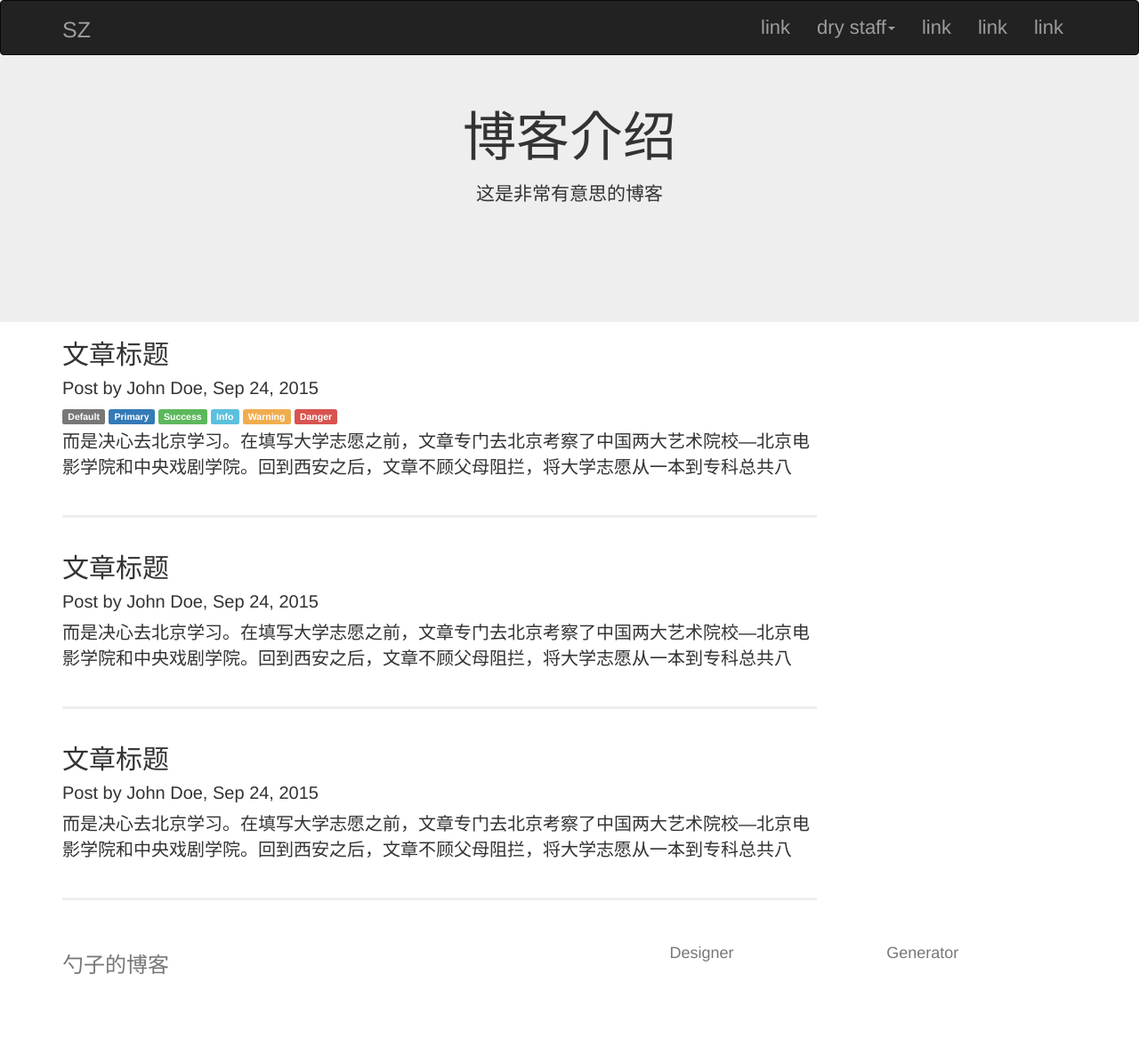
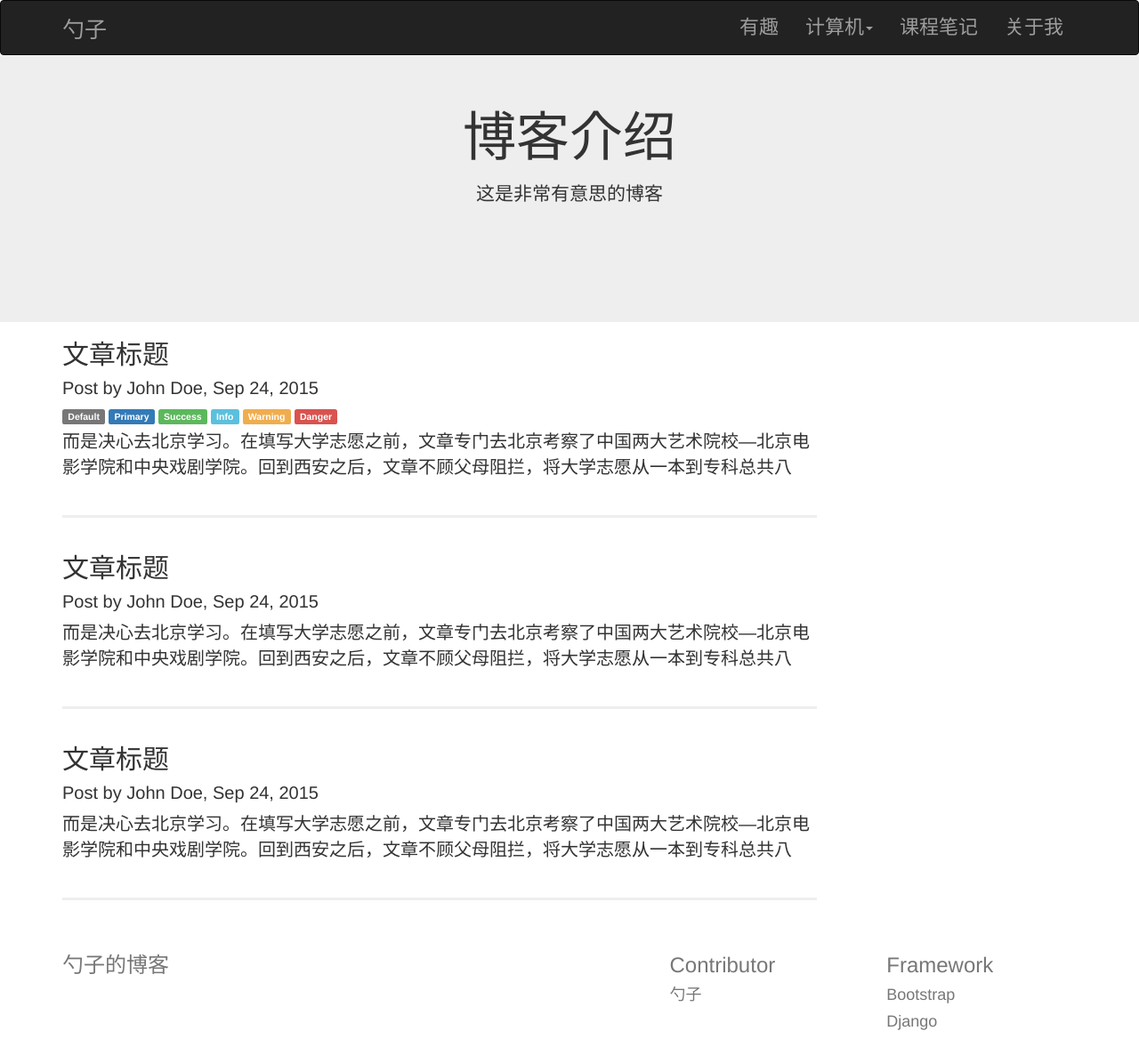
Before and after one commit to VERNIER-CALIPER/my_blog, a Django app: page /shaozi/ in a window 1280 px wide. Shown: the whole page at 89% size. Before the commit the page ends 1095 px from the top, so only its background shows below. Run offline with Django 3.2, Linux system fonts and the light colour scheme; data that the repository does not hold is empty; some libraries are stand-ins or nearby versions.

Commit message:
index view has been completed! haven't finish the

```diff
--- a/my_blog/urls.py
+++ b/my_blog/urls.py
@@ -16,9 +16,9 @@ Including another URLconf
 from django.conf.urls import url,include
 from django.contrib import admin
 from shaozi_blog.views import index
-
+app_name='my_blog'
 urlpatterns = [
     url(r'^admin/', admin.site.urls),
-    url(r'^$', index),
+    url(r'^$', index,name='index'),
     url(r'^shaozi/',include('shaozi_blog.urls'),name='shaozi'),
 ]
--- a/shaozi_blog/models.py
+++ b/shaozi_blog/models.py
@@ -9,8 +9,9 @@ class Articles(models.Model):
     path=models.FileField(upload_to='article/%Y/%m/%d')
     description=models.CharField(max_length=200,null=True)
     category=models.CharField(max_length=40,null=True)
+    language=models.CharField(max_length=50,null=True)
     permission=models.CharField(max_length=10,null=True)
-
+#language firld should be like b:C;g:python;  b mean blue g mean gray
     class meta:
         ordering=['-submit-date']
 
--- a/shaozi_blog/templates/shaozi_blog/base.html
+++ b/shaozi_blog/templates/shaozi_blog/base.html
@@ -2,26 +2,24 @@
 <!DOCTYPE html>
 <html>
 <head>
-<title>blog</title>
-
+{% block head_title %}
+<title>勺子的博客</title>
+{% endblock %}
 <meta charset="utf-8">
 <meta http-equiv="X-UA-Compatible" content="IE=edge">
 <meta name="viewport" content="width=device-width, initial-scale=1">
 
 <meta name="generator" content="Bluefish 2.2.7" >
 <meta name="author" content="ss" >
-<meta name="keywords" content="">
-<meta name="description" content="">
+<meta name="keywords" content="勺子 博客">
+<meta name="description" content="勺子的博客">
 <meta name="ROBOTS" content="NOINDEX, NOFOLLOW">
 <meta http-equiv="content-type" content="text/html; charset=UTF-8">
 <meta http-equiv="content-type" content="application/xhtml+xml; charset=UTF-8">
 <meta http-equiv="content-style-type" content="text/css">
 <link rel="stylesheet" href="{% static 'shaozi_blog/css/bootstrap.css' %}"  type="text/css">
 <link rel="stylesheet" href="{% static 'shaozi_blog/css/base.css' %}" type="text/css">
-{% autoescape off %}
 {% block different_css %} {% endblock %}
-{% endautoescape %}
-<!-- don't sure wether escape is needed -->
 
 </head>
 
@@ -37,21 +35,22 @@
           <span class="icon-bar"></span>
           <span class="icon-bar"></span>
         </button>
-        <a class="navbar-brand">SZ</a>
+        <a class="navbar-brand" href="/">勺子</a>
       </div>
 
       <div class="collapse navbar-collapse" id="blog_navbar_collapse">
         <ul class="nav navbar-nav navbar-right" >
-          <li><a href="#">link</a></li>
+
+          <li><a href="/shaozi/toy/">有趣</a></li>
           <li class="dropdown">
-            <a class="dropdown-toggle" data-toggle="dropdown" role="button" aria-haspopup="ture" aria-expanded="false">dry staff<span class="caret"></span></a>
+            <a class="dropdown-toggle" data-toggle="dropdown" role="button" aria-haspopup="ture" aria-expanded="false">计算机<span class="caret"></span></a>
             <ul class="dropdown-menu">
-              <li><a href="#">data structure and aglorithms</a></li>
+              <li><a href="/shaozi/date_aglo/"><h4>数据结构与算法</h4></a></li>
+              <li><a href="/shaozi/internet/"><h4>计算机网络</h4></a></li>
             </ul>
           </li>
-          <li><a href="#">link</a></li>
-          <li><a href="#">link</a></li>
-          <li><a href="#">link</a></li>
+          <li><a href="/shaozi/notes/">课程笔记</a></li>
+          <li><a href="/shaozi/my_profile/">关于我</a></li>
         </ul>
       </div>
     </div>
@@ -70,7 +69,6 @@
 	        <div class="hidden-xs hidden-sm">
 
 	        </div>
-	        <img src="" alt="">
 	        </div>
 	      </div>
 	    </div>
@@ -86,10 +84,13 @@
 	      <div class="col-sm-6 col-lg-5 col-lg-offset-1">
 	        <div class="row">
 	          <div class="col-xs-6">
-	          <h4>Designer</h4>
+	          <h3>Contributor</h3>
+	          <h4>勺子</h4>
 	          </div>
 	          <div class="col-xs-6">
-	          <h4>Generator</h4>
+	          <h3>Framework</h3>
+	          <h4>Bootstrap</h4>
+	          <h4>Django</h4>
 	          </div>
 	        </div>
 	      </div>
--- a/shaozi_blog/templates/shaozi_blog/index.html
+++ b/shaozi_blog/templates/shaozi_blog/index.html
@@ -14,13 +14,35 @@
   </div>
 </div>
 {% endblock %}
+
 {% block main %}
+<div class="recent_article">
 
-<div class="recent_article">
+{% for article in article_set %}
+  <a href="{% url 'shaozi_blog:article' pk=article.article_id %}"><h2>{{ article.title }}</h2></a>
+  <h5>{{ article.author.name }} , {{ article.submit_date }}</h5>
+  {% if article.language %}
+    <div class="row">
+      <div class="col-xs-10" style="margin-bottom :5px;">
+        {% for color , language in article.lang %}
+          <span class="label label-{{ color }}">{{ language|safe }}</span>
+        {% endfor %}
+      </div>
+    </div>
+  {% endif %}
+  <p>{{ article.description }}</p>
+  <hr>
+{% endfor %}
+
+
+
+
+
   <a href="http://www.baidu.com"><h2>文章标题</h2></a>
   <h5>Post by John Doe, Sep 24, 2015</h5>
   <div class="row">
     <div class="col-xs-10" style="margin-bottom: 5px;">
+
       <span class="label label-default ">Default</span>
       <span class="label label-primary">Primary</span>
       <span class="label label-success">Success</span>
--- a/shaozi_blog/urls.py
+++ b/shaozi_blog/urls.py
@@ -5,6 +5,6 @@ app_name = 'shaozi_blog'
 urlpatterns = [
     url(r'^$',views.index),
     url(r'^(?P<cate>\w+)/$', views.category , name='category'),
-    url(r'^article/(?P<year>[0-9]{4})-(?P<month>[0-9]{2})-(?P<day>[0-9]{2})-(?P<pk>[0-9]+)/$'
+    url(r'^article/(?P<pk>[0-9]+)/$'
          ,views.article,name='article'),
 ]
--- a/shaozi_blog/views.py
+++ b/shaozi_blog/views.py
@@ -1,9 +1,34 @@
 from django.shortcuts import render
+from shaozi_blog import models
+def index(request):
+    recent_articles=models.Articles.objects.all()[0:5]
+    if recent_articles.count()!=0:
+        model_language_to_bootstrap_style(recent_articles)
+        return render(request,template_name='shaozi_blog/index.html',
+                context={'article_set':recent_articles,})
+    return render(request,template_name='shaozi_blog/index.html')
 
-def index(request):
-   return render(request,template_name='shaozi_blog/index.html')
+
+def model_language_to_bootstrap_style(articles):
+#transmit color to bootstrap-style for template
+#the color_to_html is not completed
+    color_to_html={'b':'primary',}
+    for an_article in articles:
+        an_article.lang=[]
+        if an_article.language:
+            for a_label in an_article.language.split(';'):
+            #str.split will add an extra '' if
+            #the split sign is not followed with word
+                if a_label !='':
+                    color_and_lang=a_label.split(':')
+                    color_and_lang[0]=color_to_html[color_and_lang[0]]
+                    color_and_lang[1]=color_and_lang[1].center(6).replace(' ',
+                            '&nbsp;')
+                    an_article.lang.append(tuple(color_and_lang))
+    return
+
 def category(request,cate):
    return render(request,template_name='shaozi_blog/category.html')
-def article(request,year,month,day,pk):
+def article(request,pk):
    return render(request,template_name='shaozi_blog/article.html')
 # Create your views here.
```
Also changed, not shown: shaozi_blog/templates/shaozi_blog/category.html (+10 -6 lines).
